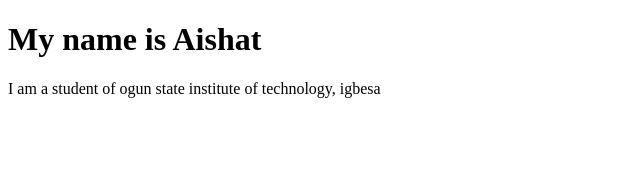
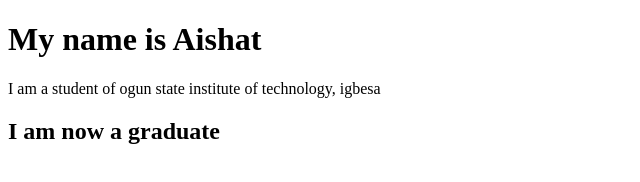
Before and after one commit to Fmb201/git-command, a plain HTML site: page index.html in a window 1280 px wide. Shown: the whole page, without its empty margins (0-640 px from the left). Drawn offline with Linux system fonts and the light colour scheme.

Commit message:
new line added

```diff
--- a/index.html
+++ b/index.html
@@ -8,5 +8,6 @@
 <body>
     <h1>My name is Aishat</h1>
     <p>I am a student of ogun state institute of technology, igbesa</p>
+    <h2>I am now a graduate</h2>
 </body>
 </html>
```
